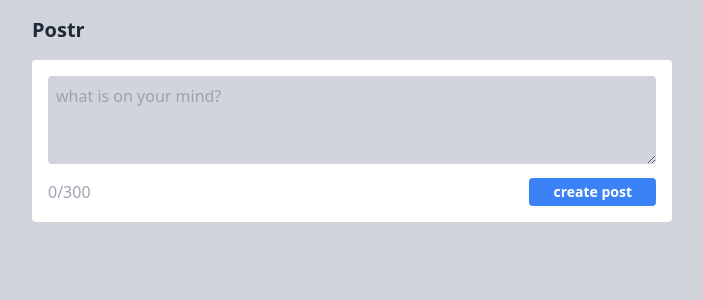
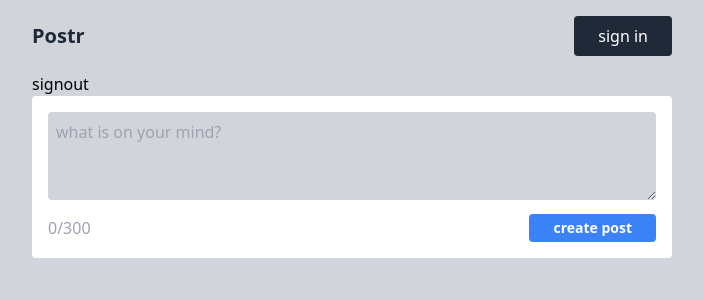
Before and after one commit to Ayothegod/postr, a Next.js app: page / in a window 1280 px wide. Shown: the top 300 px of the page, without its empty margins (288-991 px from the left). Built offline with nearby package versions, Linux system fonts and the light colour scheme; no server answers.

Commit message:
trying to solve error issues

```diff
--- a/components/CreatePosts.jsx
+++ b/components/CreatePosts.jsx
@@ -1,5 +1,6 @@
 import axios from "axios"
 import { useState } from "react"
+import toast from "react-hot-toast"
 
 const CreatePosts = () => {
     const [post,setPost] = useState("")
@@ -7,6 +8,9 @@ const CreatePosts = () => {
     const createPost = async () => {
         const response = await axios.post("/api/post/createPost",{post})
         console.log(response);
+        if(response.status == 201) return toast.success("post created")
+        if(response.status == 403) return toast.success("you are not authorized")
+        if(response.status == 404) return toast.error("error creating post")
     }
 
   return (
--- a/pages/api/post/createPost.js
+++ b/pages/api/post/createPost.js
@@ -8,12 +8,12 @@ export default async function handler(req, res) {
     if(req.method === "POST"){
         try {
             const session = await getServerSession(req, res, authOptions)
-            console.log(req.body.post);
-            // const user = await prisma.Post.create({})
-            console.log(session);
-            res.status(201).json(req.body)
+            if(!session) return res.status(403).json("You need to login")
+            const post = req.body.post
+            if(post.length > 50) return res.status(404).json({message:"length more than recommended"})
+            res.status(201).json(post)
         } catch (error) {
-            res.status(404).json(error)
+            res.status(404).json(error.message)
         }
     }
     // res.status(200).json({ name: 'John Doe' })
--- a/pages/index.js
+++ b/pages/index.js
@@ -1,12 +1,13 @@
 // import { Inter } from 'next/font/google'
 import CreatePosts from "@/components/CreatePosts";
-import { useSession } from "next-auth/react"
+import { useSession,signOut } from "next-auth/react"
 import Image from "next/image";
 import Link from "next/link";
 
 // const inter = Inter({ subsets: ['latin'] })
 export default function Home() {
   const session = useSession()
+  console.log(session)
   return (
     <>
       <div className='bg-gray-300 min-h-screen'>
@@ -14,14 +15,16 @@ export default function Home() {
           <nav className="flex justify-between items-center py-4">
             <Link href="/" className="font-semibold text-gray-800 text-xl">Postr</Link>
 
-            {session ?
+            {!session ?
               <Link href="/dashboard">
                 {session?.data?.user?.image && <Image src={session?.data?.user?.image || ""} alt={session?.data?.user?.name || ""} width={48} height={48} className="rounded-full" />}
               </Link> :
-              <button className="bg-gray-800 text-white py-2 px-6 rounded">sign in</button>
+              <Link href='/auth'>
+                <button className="bg-gray-800 text-white py-2 px-6 rounded">sign in</button>
+              </Link>
             }
           </nav>
-
+            <button onClick={() => signOut()}>signout</button>
           <section>
             <CreatePosts/>
           </section>
```
